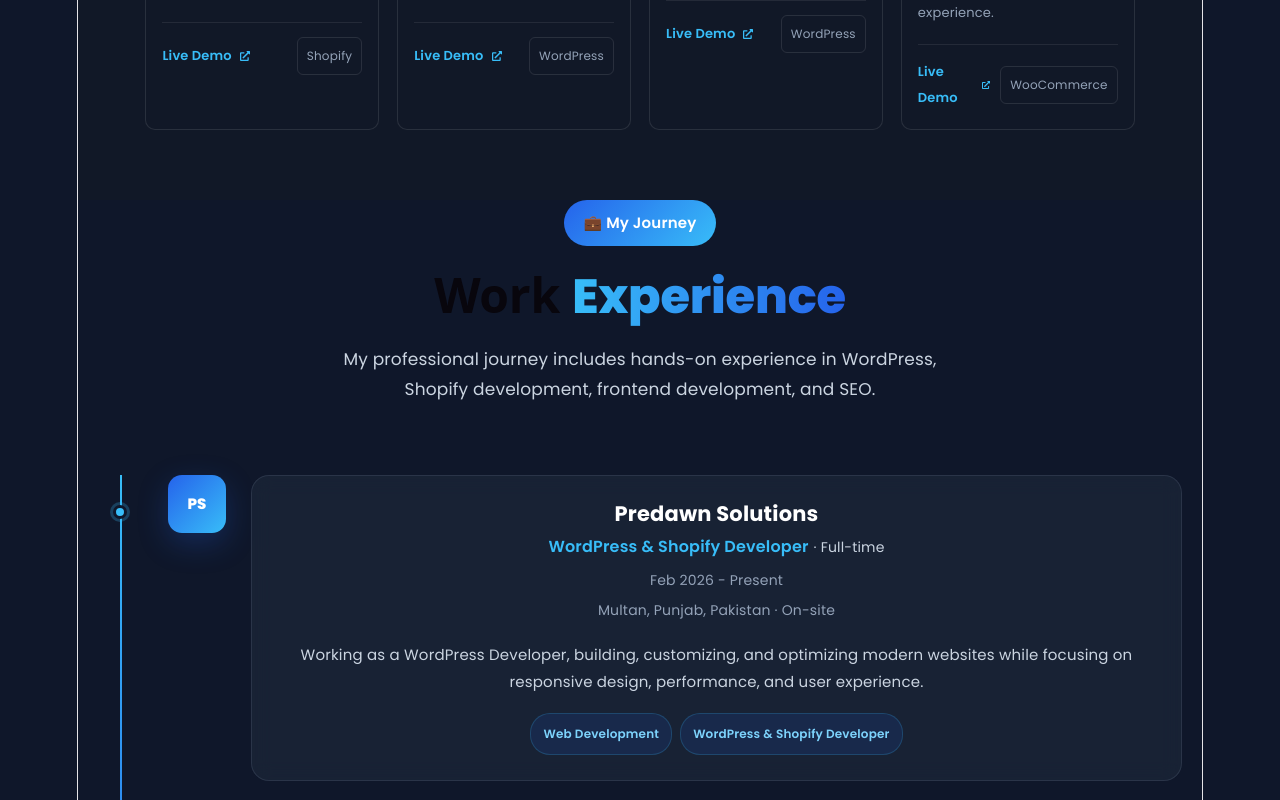
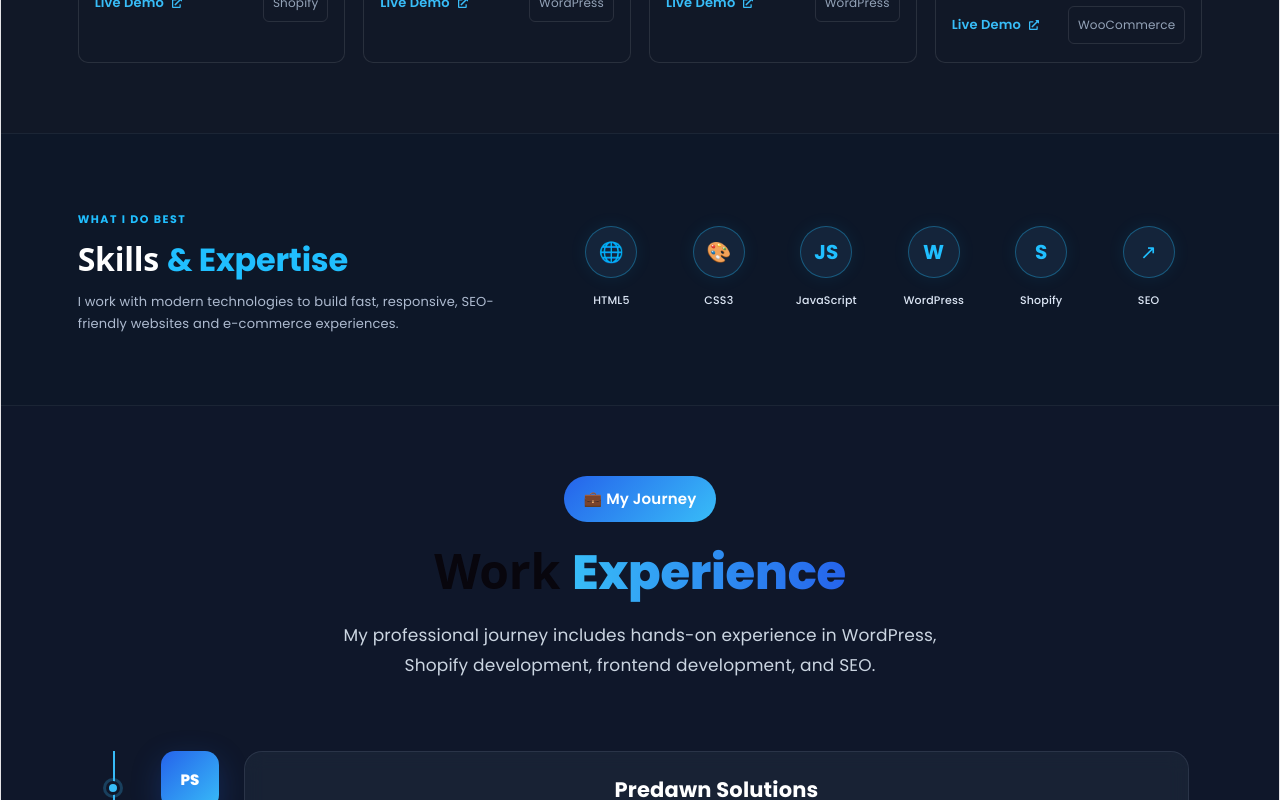
Before and after one commit to shahzaib1838/shahzaib-idrees, a React (Vite) app: page /guest-posting in a window 1280 px wide. Shown: the part 1380-2180 px from the top of the page. Built offline with nearby package versions, Linux system fonts and the light colour scheme; no server answers.

Commit message:
updat eproject

```diff
--- a/src/App.css
+++ b/src/App.css
@@ -28,7 +28,7 @@
     width:100%;
 
     display:flex;
-    justify-content:space-evenly;
+    justify-content:space-between;
     align-items:center;
 
     padding:18px 8%;
@@ -653,10 +653,15 @@
 
 .experience-container {
   width: 100%;
-  max-width: 1100px;
+  max-width: 100%;
   margin: 0 auto;
-}
-
+      padding: 70px 70px;
+}
+@media(max-width: 768px){
+  .experience-container {
+      padding: 20px 20px;
+}
+}
 /* Heading */
 
 .experience-heading {
@@ -962,7 +967,7 @@
 @media (max-width: 768px) {
 
   .experience-section {
-    padding: 75px 18px;
+    padding: 15px 18px;
   }
 
   .experience-heading {
@@ -1924,7 +1929,7 @@
 /* Section */
 
 .blog-section{
-    padding:80px 0;
+    padding:80px 70px;
 }
 
 .section-title{
@@ -2021,7 +2026,294 @@
 .card-footer button:hover{
     background:#1d4ed8;
 }
-
+.skills-section {
+  margin: 0 0 50px 0;
+   margin: 0 auto;
+  width: 100%;
+  padding: 70px 6%;
+  background: #0d1728;
+  border-top: 1px solid rgba(255, 255, 255, 0.06);
+  border-bottom: 1px solid rgba(255, 255, 255, 0.06);
+  box-sizing: border-box;
+}
+
+.skills-content {
+  max-width: 100%;
+  margin: 0 auto;
+  display: flex;
+  align-items: center;
+  justify-content: space-between;
+  gap: 50px;
+}
+
+.skills-text {
+  max-width: 430px;
+  text-align: left;
+}
+
+.section-label {
+  color: #20bfff;
+  font-size: 11px;
+  font-weight: 700;
+  letter-spacing: 1.5px;
+}
+
+.skills-text h2 {
+  margin: 8px 0 12px;
+  color: #fff;
+  font-size: 32px;
+  font-weight: 700;
+}
+
+.skills-text h2 span {
+  color: #20bfff;
+}
+
+.skills-text p {
+  margin: 0;
+  color: #aebbd0;
+  font-size: 13px;
+  line-height: 1.7;
+}
+
+.skills-list {
+  flex: 1;
+  display: grid;
+  grid-template-columns: repeat(6, 1fr);
+  gap: px;
+  align-items: center;
+}
+
+.skill-item {
+  display: flex;
+  flex-direction: column;
+  align-items: center;
+  gap: 9px;
+  color: #dce6f5;
+  font-size: 11px;
+  font-weight: 500;
+  text-align: center;
+  transition: transform 0.3s ease;
+}
+
+.skill-item:hover {
+  transform: translateY(-6px);
+}
+
+.skill-icon {
+  width: 52px;
+  height: 52px;
+  border-radius: 50%;
+  display: flex;
+  align-items: center;
+  justify-content: center;
+  background: #14243a;
+  border: 1px solid rgba(32, 191, 255, 0.35);
+  color: #20bfff;
+  font-size: 20px;
+  font-weight: 700;
+  box-shadow: 0 0 18px rgba(32, 191, 255, 0.08);
+}
+
+/* Tablet */
+@media (max-width: 1000px) {
+  .skills-section {
+    padding: 50px 35px;
+  }
+
+  .skills-content {
+    flex-direction: column;
+    align-items: flex-start;
+  }
+
+  .skills-text {
+    max-width: 600px;
+  }
+
+  .skills-list {
+    width: 100%;
+    grid-template-columns: repeat(4, 1fr);
+  }
+}
+
+/* Mobile */
+@media (max-width: 600px) {
+  .skills-section {
+    padding: 35px;
+  }
+
+  .skills-text h2 {
+    font-size: 26px;
+  }
+
+  .skills-text p {
+    font-size: 12px;
+  }
+
+  .skills-list {
+    grid-template-columns: repeat(4, 1fr);
+    gap: 22px 10px;
+  }
+
+  .skill-icon {
+    width: 44px;
+    height: 44px;
+    font-size: 17px;
+  }
+
+  .skill-item {
+    font-size: 9px;
+  }
+}
+
+.about-section {
+  background-color: #031527;
+  padding: 60px 20px;
+  color: #ffffff;
+  font-family: sans-serif;
+}
+
+.about-container {
+  max-width: 100%;
+  margin: 0 auto;
+  display: grid;
+  grid-template-columns: 280px 1fr 300px;
+  gap: 30px;
+  align-items: flex-start;
+  padding: 70px 70px;
+}
+
+.about-image-container {
+  width: 100%;
+}
+
+.about-image {
+  width: 100%;
+  height: 280px;
+  object-fit: cover;
+  border-radius: 12px;
+}
+.about-content{
+  width: 550px;
+  padding: 0 0 10px 0;
+  text-align: center;
+  margin: 0 auto;
+}
+.about-subtitle {
+  color: #20bfff;
+  font-size: 12px;
+  font-weight: 700;
+  letter-spacing: 1px;
+}
+
+.about-title {
+  font-size: 28px;
+  margin: 8px 0 16px 0;
+  font-weight: 700;
+}
+
+.about-text {
+  color: #aebbd0;
+  font-size: 13px;
+  line-height: 1.7;
+  margin-bottom: 24px;
+}
+
+.about-badges {
+  display: flex;
+  flex-wrap: wrap;
+  justify-content: center;
+  gap: 12px;
+}
+
+.badge-item {
+  display: flex;
+  align-items: center;
+  gap: 8px;
+  background-color: rgba(32, 191, 255, 0.1);
+  border: 1px solid rgba(32, 191, 255, 0.2);
+  padding: 6px 12px;
+  border-radius: 20px;
+  font-size: 11px;
+  color: #dce6f5;
+}
+
+.why-work-section {
+  border-left: 1px solid rgba(255, 255, 255, 0.1);
+  padding-left: 30px;
+  text-align: left;
+}
+
+.why-work-title {
+  font-size: 20px;
+  margin-bottom: 20px;
+}
+
+.why-work-list {
+  list-style: none;
+  padding: 0;
+  margin: 0 0 24px 0;
+}
+
+.why-work-list li {
+  display: flex;
+  align-items: center;
+  gap: 10px;
+  color: #aebbd0;
+  font-size: 13px;
+  margin-bottom: 12px;
+}
+
+.check-icon {
+  color: #20bfff;
+  font-weight: bold;
+}
+
+.hire-btn {
+  display: inline-flex;
+  align-items: center;
+  gap: 8px;
+  background-color: #20bfff;
+  color: #ffffff;
+  padding: 10px 20px;
+  border-radius: 20px;
+  text-decoration: none;
+  font-size: 13px;
+  font-weight: 600;
+  transition: background-color 0.3s ease;
+}
+
+.hire-btn:hover {
+  background-color: #0099e6;
+}
+
+@media (max-width: 992px) {
+  .about-container {
+    grid-template-columns: 1fr;
+  }
+  .about-content{
+  width: 100%;
+  padding: 0 0 10px 0;
+  text-align: center;
+  margin: 0 auto;
+}
+  .why-work-section {
+    border-left: none;
+    border-top: 1px solid rgba(255, 255, 255, 0.1);
+    padding-left: 0;
+    padding-top: 30px;
+  }
+}
+@media(max-width: 768px){
+
+.about-section {
+  padding: 60px 20px;
+}
+
+.about-container {
+  padding: 20px 20px;
+}
+}
 /* =========================
    Single Blog
 ========================= */
--- a/src/Home.jsx
+++ b/src/Home.jsx
@@ -1,12 +1,16 @@
 import Hero from "./Hero";
 import Project from "./Project";
+import Skills from "./Skills";
 import Experience from "./components/experience";
+import MoreAbout from "./More-About";
 function Home() {
   return (
     <>
       <Hero />
       <Project />
+      <Skills />
       <Experience />
+      <MoreAbout />
     </>
   );
 }
--- /dev/null
+++ b/src/More-About.jsx
@@ -0,0 +1,60 @@
+import React from 'react';
+import "./App.css";
+const AboutMe = () => {
+  return (
+    <section className="about-section">
+      <div className="about-container">
+        <div className="about-image-container">
+          <img
+            src="https://cdn.shopify.com/s/files/1/0655/9501/5247/files/d2ad3e75-88fa-4508-9770-876736eb4277.png?v=1788677466"
+            alt="Developer workspace"
+            className="about-image"
+          />
+        </div>
+
+        <div className="about-content">
+          <span className="about-subtitle">ABOUT ME</span>
+          <h2 className="about-title">More About Me</h2>
+          <p className="about-text">
+            I'm a passionate web developer with a strong focus on WordPress, Shopify, frontend development and SEO. I enjoy turning ideas into modern, responsive and user-friendly websites. I'm always eager to learn new technologies and take on challenging projects that help me grow and create real value for clients.
+          </p>
+
+          <div className="about-badges">
+            <div className="badge-item">
+              <span className="badge-icon">⚡</span>
+              <span>Problem Solver</span>
+            </div>
+            <div className="badge-item">
+              <span className="badge-icon">👥</span>
+              <span>Team Player</span>
+            </div>
+            <div className="badge-item">
+              <span className="badge-icon">🔍</span>
+              <span>Detail Oriented</span>
+            </div>
+            <div className="badge-item">
+              <span className="badge-icon">📚</span>
+              <span>Always Learning</span>
+            </div>
+          </div>
+        </div>
+
+        <div className="why-work-section">
+          <h3 className="why-work-title">Why Work With Me?</h3>
+          <ul className="why-work-list">
+            <li><span className="check-icon">✓</span> Clean & modern code</li>
+            <li><span className="check-icon">✓</span> On-time delivery</li>
+            <li><span className="check-icon">✓</span> Clear communication</li>
+            <li><span className="check-icon">✓</span> Post-launch support</li>
+            <li><span className="check-icon">✓</span> Focused on client satisfaction</li>
+          </ul>
+          <a href="#contact" className="hire-btn">
+            Hire Me →
+          </a>
+        </div>
+      </div>
+    </section>
+  );
+};
+
+export default AboutMe;
--- /dev/null
+++ b/src/Skills.jsx
@@ -0,0 +1,41 @@
+import "./App.css";
+const skills = [
+  { name: "HTML5", icon: "🌐" },
+  { name: "CSS3", icon: "🎨" },
+  { name: "JavaScript", icon: "JS" },
+  { name: "WordPress", icon: "W" },
+  { name: "Shopify", icon: "S" },
+  { name: "SEO", icon: "↗" },
+];
+
+const SkillsSection = () => {
+  return (
+    <section className="skills-section">
+      <div className="skills-content">
+        <div className="skills-text">
+          <span className="section-label">WHAT I DO BEST</span>
+
+          <h2>
+            Skills <span>& Expertise</span>
+          </h2>
+
+          <p>
+            I work with modern technologies to build fast, responsive,
+            SEO-friendly websites and e-commerce experiences.
+          </p>
+        </div>
+
+        <div className="skills-list">
+          {skills.map((skill) => (
+            <div className="skill-item" key={skill.name}>
+              <div className="skill-icon">{skill.icon}</div>
+              <span>{skill.name}</span>
+            </div>
+          ))}
+        </div>
+      </div>
+    </section>
+  );
+};
+
+export default SkillsSection;
--- a/src/index.css
+++ b/src/index.css
@@ -55,7 +55,7 @@
 }
 
 #root {
-  width: 1126px;
+  width: 100%;
   max-width: 100%;
   margin: 0 auto;
   text-align: center;
```
